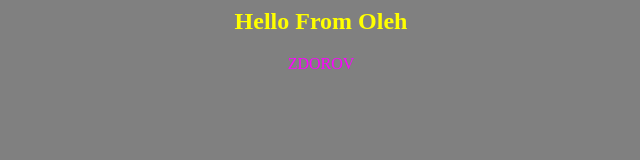
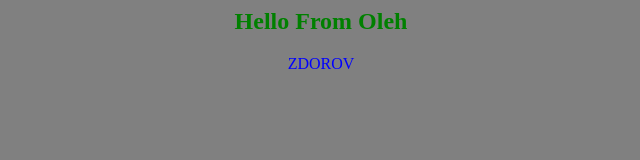
Before and after one commit to Operator2001/app-for-jenkins, a plain HTML site: page index.html in a window 1280 px wide. Shown: the whole page, without its empty margins (319-959 px from the left). Drawn offline with Linux system fonts and the light colour scheme.

```diff
--- a/index.html
+++ b/index.html
@@ -1,9 +1,9 @@
 <html>
 <body bgcolor=grey>
 <center>
-<h2><font color=yellow>Hello From Oleh</font></h2>
+<h2><font color=green>Hello From Oleh</font></h2>
 
-<font color=magenta>ZDOROV</font>
+<font color=blue>ZDOROV</font>
 
 </center>
 </body>
```
